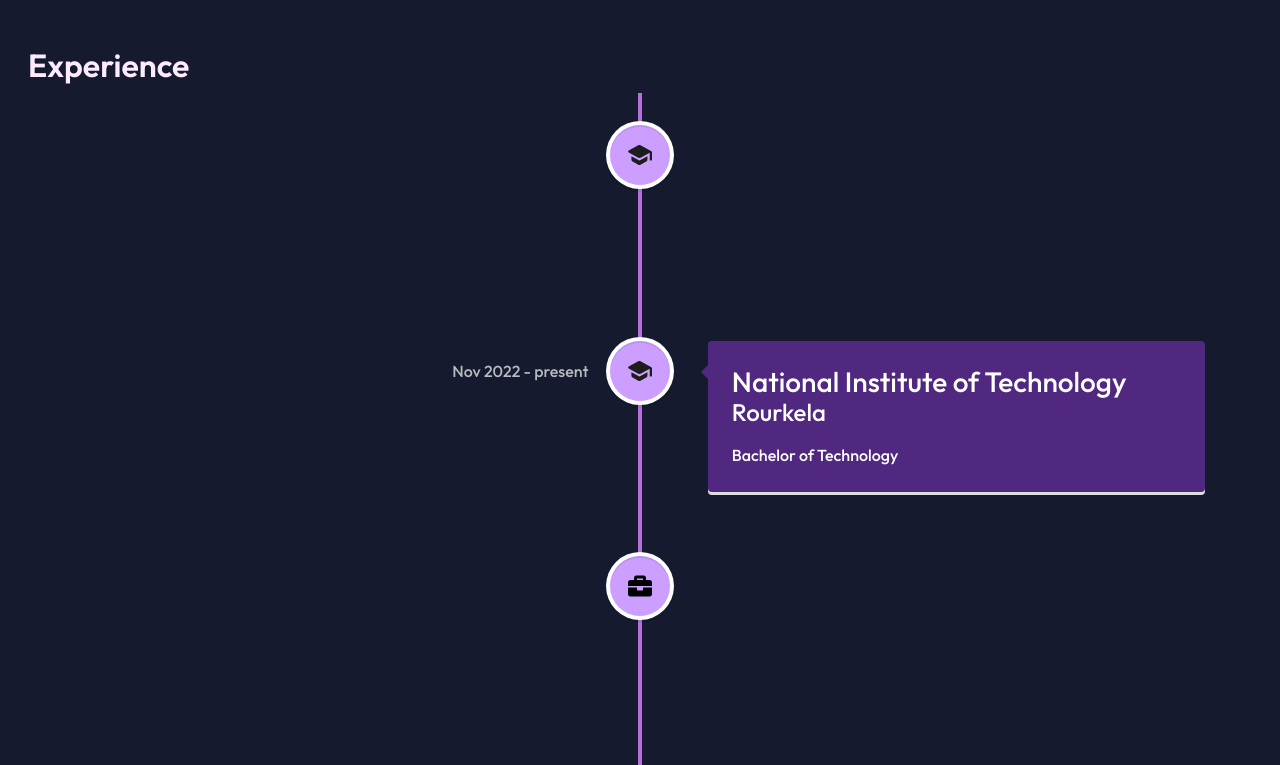
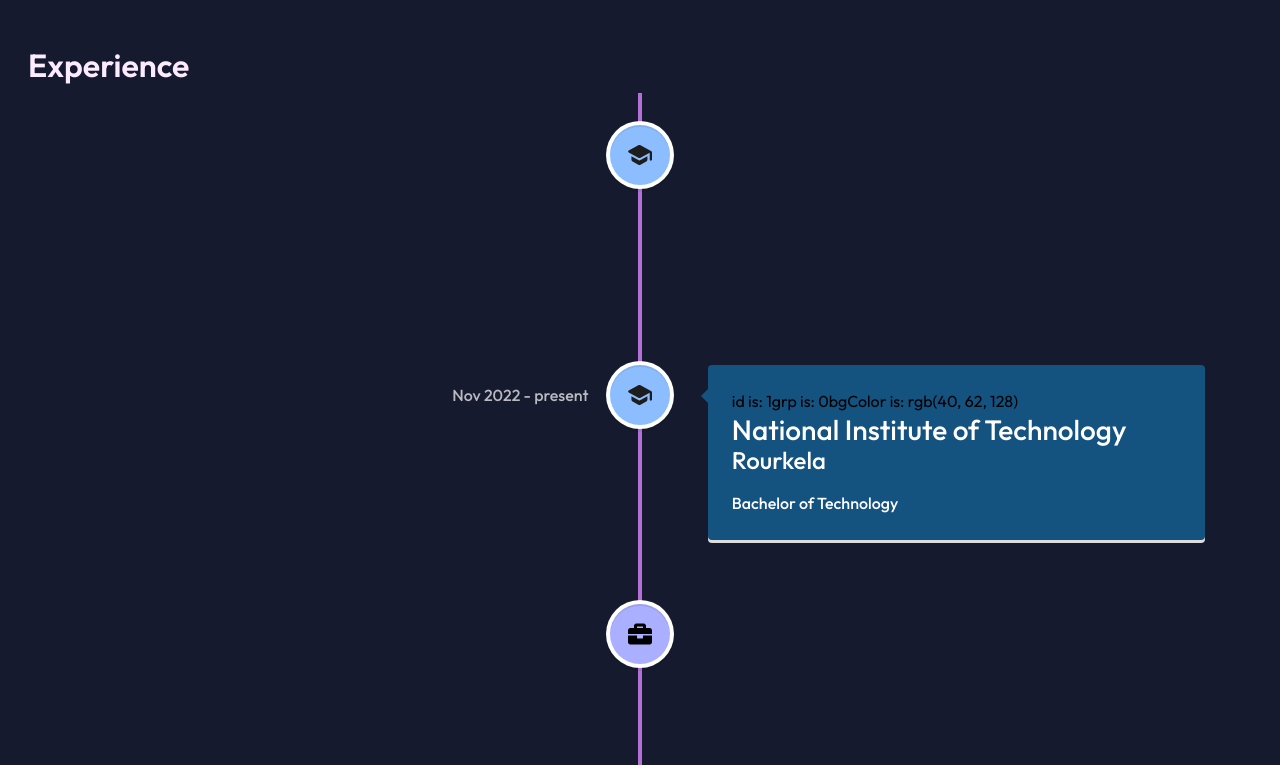
Before and after one commit to Srish-ty/CyberP_theme-Portfolio, a React (Create React App) app: page / in a window 1280 px wide. Shown: the part 2275-3040 px from the top of the page. Built offline with nearby package versions, Linux system fonts and the light colour scheme.

Commit message:
feat: added logic to transition in bgcolor in exp

```diff
--- a/src/components/Experience.js
+++ b/src/components/Experience.js
@@ -17,20 +17,42 @@
       <VerticalTimeline lineColor="#b46fd9">
         {experiences.map((e) => {
           const id = experiences.indexOf(e);
+          const grpNum = Math.floor(id / 2);
           const Icon = e.type === "work" ? WorkIcon : SchoolIcon;
           const alignment = id % 2 === 0 ? "left" : "right";
+          const bgColor = `rgb(${40 + 40 * grpNum}, ${62 - 20 * grpNum}, 128)`;
+          const iconColor = `rgb(${140 + 30 * grpNum}, ${
+            190 - 15 * grpNum
+          }, 255)`;
           return (
             <VerticalTimelineElement
               className="vertical-timeline-element--work"
-              contentStyle={{ background: "rgb(80, 40, 128)", color: "#fff" }}
+              contentStyle={{
+                background: `rgb(${20 + 30 * grpNum}, ${
+                  82 - 15 * grpNum
+                }, 128)`,
+                color: "#fff",
+              }}
               contentArrowStyle={{
-                borderRight: "7px solid  rgb(80, 40, 128)",
+                borderRight: `7px solid  rgb(${20 + 30 * grpNum}, ${
+                  82 - 15 * grpNum
+                }, 128)`,
               }}
               date={e.date}
-              iconStyle={{ background: "rgb(203, 158, 255)", color: "#fff" }}
+              iconStyle={{
+                background: `rgb(${140 + 30 * grpNum}, ${
+                  190 - 15 * grpNum
+                }, 255)`,
+                color: "#fff",
+              }}
               icon={<Icon />}
               position={alignment}
             >
+              <span style={{ color: "black" }}>
+                id is: {id}
+                grp is: {grpNum}
+                bgColor is: {bgColor}
+              </span>
               <h3 className="vertical-timeline-element-title">{e.heading}</h3>
               <h4 className="vertical-timeline-element-subtitle">{e.sub}</h4>
               <p>{e.description}</p>
```
